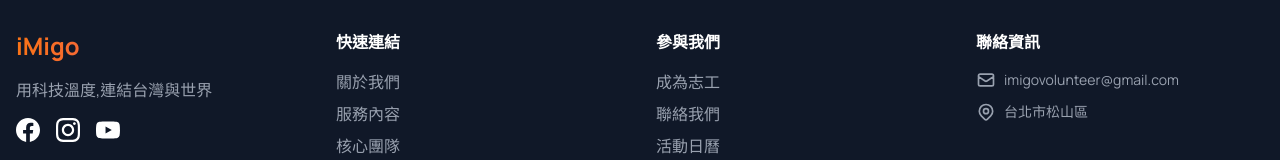
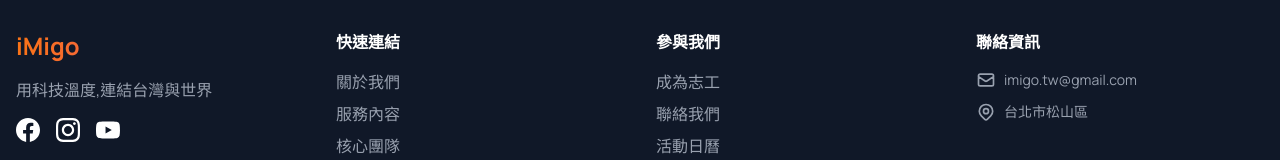
Before and after one commit to CoolJosh0221/imigo-website, a Next.js app: page /contact in a window 1280 px wide. Shown: the part 1561-1721 px from the top of the page. Built offline with nearby package versions, Linux system fonts and the light colour scheme; a web font is replaced by a local one.

Commit message:
fix social media links

```diff
--- a/components/Footer.tsx
+++ b/components/Footer.tsx
@@ -17,12 +17,12 @@ export default function Footer() {
               {language === 'zh' ? '用科技溫度,連結台灣與世界' : 'Connecting Taiwan and the World with Technology and Warmth'}
             </p>
             <div className="flex space-x-4">
-              <a href="#" className="hover:text-orange-400 transition-colors" aria-label="Facebook">
+              <a href="https://www.facebook.com/profile.php?id=61576768844421" className="hover:text-orange-400 transition-colors" aria-label="Facebook">
                 <svg className="w-6 h-6" fill="currentColor" viewBox="0 0 24 24">
                   <path d="M24 12.073c0-6.627-5.373-12-12-12s-12 5.373-12 12c0 5.99 4.388 10.954 10.125 11.854v-8.385H7.078v-3.47h3.047V9.43c0-3.007 1.792-4.669 4.533-4.669 1.312 0 2.686.235 2.686.235v2.953H15.83c-1.491 0-1.956.925-1.956 1.874v2.25h3.328l-.532 3.47h-2.796v8.385C19.612 23.027 24 18.062 24 12.073z"/>
                 </svg>
               </a>
-              <a href="#" className="hover:text-orange-400 transition-colors" aria-label="Instagram">
+              <a href="https://www.instagram.com/go_imigo/" className="hover:text-orange-400 transition-colors" aria-label="Instagram">
                 <svg className="w-6 h-6" fill="currentColor" viewBox="0 0 24 24">
                   <path d="M12 2.163c3.204 0 3.584.012 4.85.07 3.252.148 4.771 1.691 4.919 4.919.058 1.265.069 1.645.069 4.849 0 3.205-.012 3.584-.069 4.849-.149 3.225-1.664 4.771-4.919 4.919-1.266.058-1.644.07-4.85.07-3.204 0-3.584-.012-4.849-.07-3.26-.149-4.771-1.699-4.919-4.92-.058-1.265-.07-1.644-.07-4.849 0-3.204.013-3.583.07-4.849.149-3.227 1.664-4.771 4.919-4.919 1.266-.057 1.645-.069 4.849-.069zm0-2.163c-3.259 0-3.667.014-4.947.072-4.358.2-6.78 2.618-6.98 6.98-.059 1.281-.073 1.689-.073 4.948 0 3.259.014 3.668.072 4.948.2 4.358 2.618 6.78 6.98 6.98 1.281.058 1.689.072 4.948.072 3.259 0 3.668-.014 4.948-.072 4.354-.2 6.782-2.618 6.979-6.98.059-1.28.073-1.689.073-4.948 0-3.259-.014-3.667-.072-4.947-.196-4.354-2.617-6.78-6.979-6.98-1.281-.059-1.69-.073-4.949-.073zm0 5.838c-3.403 0-6.162 2.759-6.162 6.162s2.759 6.163 6.162 6.163 6.162-2.759 6.162-6.163c0-3.403-2.759-6.162-6.162-6.162zm0 10.162c-2.209 0-4-1.79-4-4 0-2.209 1.791-4 4-4s4 1.791 4 4c0 2.21-1.791 4-4 4zm6.406-11.845c-.796 0-1.441.645-1.441 1.44s.645 1.44 1.441 1.44c.795 0 1.439-.645 1.439-1.44s-.644-1.44-1.439-1.44z"/>
                 </svg>
@@ -98,8 +98,8 @@ export default function Footer() {
                 <svg className="w-5 h-5 flex-shrink-0" fill="none" stroke="currentColor" viewBox="0 0 24 24">
                   <path strokeLinecap="round" strokeLinejoin="round" strokeWidth="2" d="M3 8l7.89 5.26a2 2 0 002.22 0L21 8M5 19h14a2 2 0 002-2V7a2 2 0 00-2-2H5a2 2 0 00-2 2v10a2 2 0 002 2z"/>
                 </svg>
-                <a href="mailto:imigovolunteer@gmail.com" className="text-xs sm:text-sm break-word hover:text-orange-400 transition-colors">
-                  imigovolunteer@gmail.com
+                <a href="mailto:imigo.tw@gmail.com" className="text-xs sm:text-sm break-word hover:text-orange-400 transition-colors">
+                  imigo.tw@gmail.com
                 </a>
               </li>
               <li className="flex items-center space-x-2">
--- a/contexts/LanguageContext.tsx
+++ b/contexts/LanguageContext.tsx
@@ -68,7 +68,7 @@ const translations = {
     },
     hero: {
       tagline: '用科技溫度,連結台灣與世界',
-      title1: "青春的力量並不微小，",
+      title1: "青春的力量並不微小",
       title2_actions: '行動',
       title2_answer: '答案',
       title2_1: '我們的 ',
```
Also changed, not shown: 1 other file (tests, documents, lock files or other folders).
